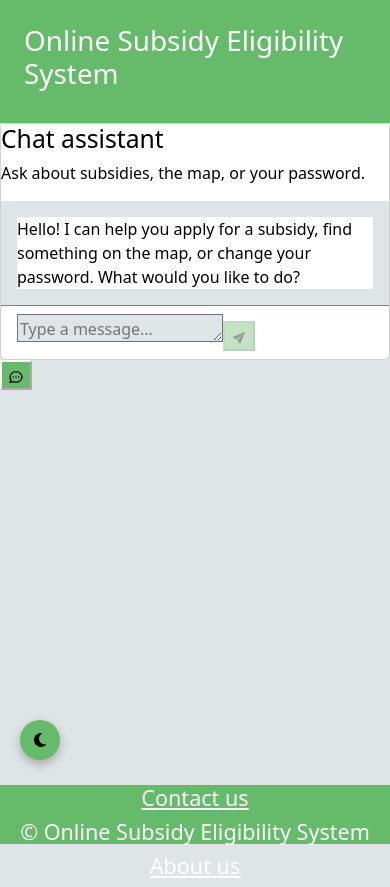
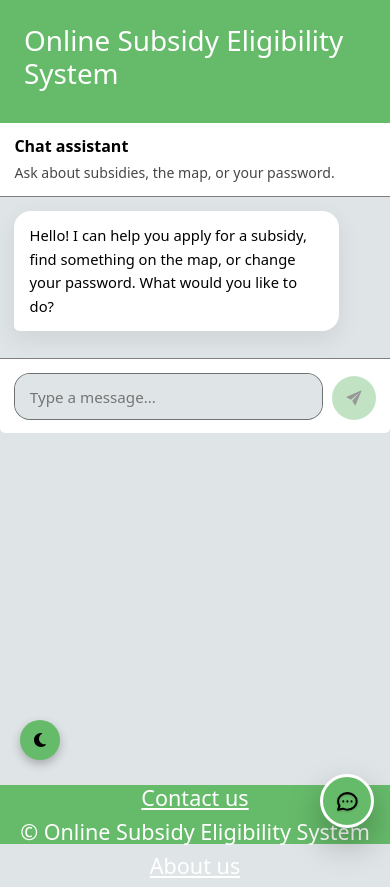
Before and after one commit to mohd301/b-tech-course-project, a React (Create React App) app in the folder client/: page /llm in a window 390 px wide. Built offline with nearby package versions, Linux system fonts and the light colour scheme; no server answers.

Commit message:
Add LLM Chatbot styles and launcher component

```diff
--- a/client/src/styles/styles.css
+++ b/client/src/styles/styles.css
@@ -242,6 +242,38 @@ input:disabled {
   filter: brightness(85%);
 }
 
+.llmLauncher {
+  position: fixed;
+  right: 20px;
+  bottom: 20px;
+  width: 62px;
+  height: 62px;
+  border: 3px solid transparent;
+  border-radius: 50%;
+  display: inline-flex;
+  align-items: center;
+  justify-content: center;
+  z-index: 1040;
+  box-shadow: 0 16px 34px rgba(0, 0, 0, 0.28);
+  transition: transform 0.2s ease, box-shadow 0.2s ease, filter 0.2s ease, border-color 0.2s ease;
+}
+
+.llmLauncher:hover {
+  transform: translateY(-2px) scale(1.03);
+  box-shadow: 0 20px 38px rgba(0, 0, 0, 0.3);
+  filter: brightness(0.97);
+}
+
+.llmLauncher:focus-visible {
+  outline: 3px solid rgba(102, 187, 106, 0.35);
+  outline-offset: 3px;
+}
+
+.llmLauncherIcon {
+  font-size: 2rem;
+  filter: drop-shadow(0 1px 1px rgba(0, 0, 0, 0.18));
+}
+
 /* Modal Styles */
 
 .modal {
@@ -391,3 +423,208 @@ input:disabled {
   scrollbar-width: thin;
   width: 100%;
 }
+
+/* LLM Chatbot */
+.llmOffcanvas {
+  width: min(100vw, 420px) !important;
+  background: linear-gradient(180deg, var(--primaryBackground) 0%, var(--altBackground) 100%);
+  color: var(--textColorAlt);
+  border-left: 1px solid rgba(125, 125, 125, 0.25);
+  box-shadow: -10px 0 28px rgba(0, 0, 0, 0.16);
+  pointer-events: auto;
+}
+
+.llmOffcanvas .offcanvas-body {
+  padding: 0;
+  display: flex;
+  min-height: 100%;
+}
+
+.llmOffcanvas .offcanvas-body > * {
+  flex: 1;
+  min-height: 0;
+}
+
+.llmChatShell {
+  display: flex;
+  flex: 1;
+  height: 100%;
+  min-height: 0;
+}
+
+.llmChatCard {
+  display: flex;
+  flex-direction: column;
+  flex: 1;
+  height: 100%;
+  min-height: 0;
+  margin: 0;
+  border: none;
+  border-radius: 0;
+  background: transparent;
+  box-shadow: none;
+}
+
+.llmChatHeader {
+  display: flex;
+  align-items: center;
+  justify-content: space-between;
+  gap: 0.8rem;
+  padding: 1rem 1.1rem 0.9rem;
+  border-bottom: 1px solid;
+}
+
+.llmChatTitle {
+  margin: 0;
+  font-size: 1rem;
+  font-weight: 700;
+}
+
+.llmChatSubtitle {
+  margin: 0.35rem 0 0;
+  font-size: 0.88rem;
+  line-height: 1.5;
+  opacity: 0.72;
+}
+
+.llmChatClose {
+  flex-shrink: 0;
+  min-width: 72px;
+  border: 1px solid;
+  border-radius: 999px;
+  padding: 0.45rem 0.8rem;
+  font-size: 0.88rem;
+  font-weight: 600;
+  line-height: 1;
+  transition: transform 0.2s ease, filter 0.2s ease;
+}
+
+.llmChatClose:hover {
+  transform: translateY(-1px);
+  filter: brightness(0.96);
+}
+
+.llmChatMessages {
+  display: flex;
+  flex-direction: column;
+  gap: 0.8rem;
+  flex: 1;
+  min-height: 0;
+  padding: 1rem;
+  overflow-y: auto;
+}
+
+.llmMessageRow {
+  display: flex;
+}
+
+.llmMessageRowUser {
+  justify-content: flex-end;
+}
+
+.llmMessageRowAssistant {
+  justify-content: flex-start;
+}
+
+.llmMessageBubble {
+  max-width: min(85%, 22rem);
+  padding: 0.8rem 0.95rem;
+  border-radius: 1.05rem;
+  font-size: 0.95rem;
+  line-height: 1.6;
+  white-space: pre-wrap;
+  word-break: break-word;
+  box-shadow: 0 8px 24px rgba(0, 0, 0, 0.08);
+}
+
+.llmMessageBubbleUser {
+  border-bottom-right-radius: 0.35rem;
+}
+
+.llmMessageBubbleAssistant {
+  border-bottom-left-radius: 0.35rem;
+}
+
+.llmChatFooter {
+  display: flex;
+  gap: 0.75rem;
+  align-items: flex-end;
+  padding: 1rem;
+  border-top: 1px solid;
+}
+
+.llmChatInput {
+  flex: 1;
+  min-height: 44px;
+  max-height: 120px;
+  resize: none;
+  padding: 0.75rem 0.95rem;
+  border: 1px solid;
+  border-radius: 1rem;
+  font-size: 0.95rem;
+  line-height: 1.5;
+  overflow-y: auto;
+  outline: none;
+  box-shadow: none;
+}
+
+.llmChatInput:focus {
+  box-shadow: 0 0 0 3px rgba(102, 187, 106, 0.2);
+}
+
+.llmChatSend {
+  width: 44px;
+  height: 44px;
+  border: none;
+  border-radius: 50%;
+  display: inline-flex;
+  align-items: center;
+  justify-content: center;
+  flex-shrink: 0;
+  font-size: 1.25rem;
+  transition: transform 0.2s ease, filter 0.2s ease, opacity 0.2s ease;
+}
+
+.llmChatSend:hover:not(:disabled) {
+  transform: translateY(-1px);
+  filter: brightness(0.95);
+}
+
+.llmChatSend:disabled {
+  cursor: not-allowed;
+}
+
+@media (max-width: 767.98px) {
+  .llmLauncher {
+    width: 54px;
+    height: 54px;
+    right: 16px;
+    bottom: 16px;
+  }
+
+  .llmLauncherIcon {
+    font-size: 1.55rem;
+  }
+
+  .llmOffcanvas {
+    width: 100vw !important;
+  }
+
+  .llmChatHeader {
+    padding: 0.9rem 0.9rem 0.8rem;
+  }
+
+  .llmChatMessages {
+    padding: 0.9rem;
+  }
+
+  .llmChatFooter {
+    gap: 0.6rem;
+    padding: 0.85rem;
+  }
+
+  .llmMessageBubble {
+    max-width: 90%;
+    font-size: 0.92rem;
+  }
+}
```
